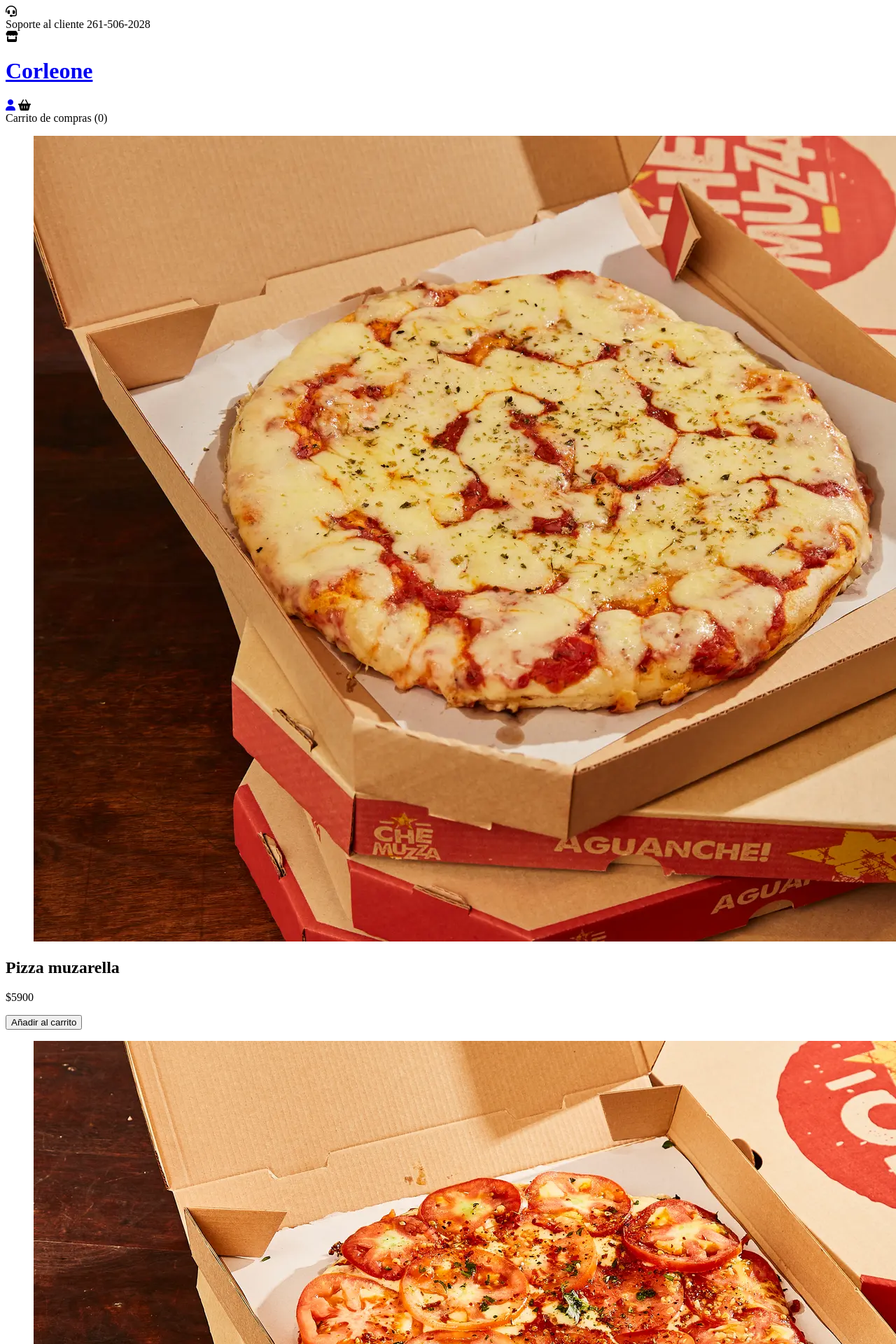
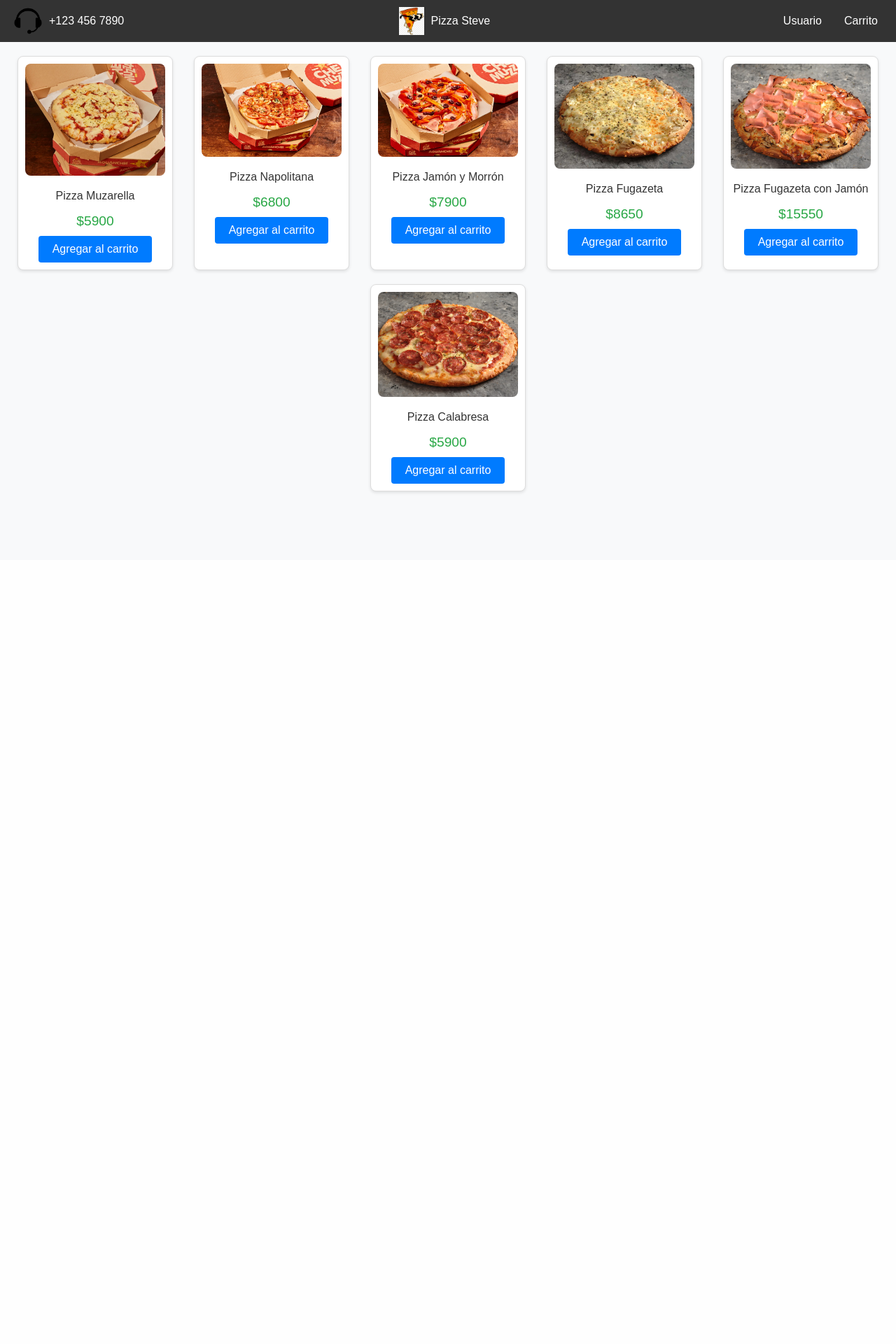
Before and after one commit to briannedbala/pizza-steve, a Flask app: page /shop in a window 1280 px wide; the page is wider, and only the part inside the window is pictured. Shown: the top 1920 px of that part at 70% size. After the commit the page ends 705 px from the top of that part, so only its background shows below. Run offline with Flask 3, Linux system fonts and the light colour scheme; some libraries are stand-ins or nearby versions.

Commit message:
Se agregaron las funciones de login/register/shop/add_to_cart/cart/remove_from_cart

```diff
--- a/src/app.py
+++ b/src/app.py
@@ -1,4 +1,4 @@
-from flask import Flask, render_template, request, flash, url_for, redirect
+from flask import Flask, render_template, request, flash, url_for, redirect, session
 from flask_mysqldb import MySQL
 from config import config
 
@@ -9,12 +9,14 @@ db = MySQL(app)
 
 @app.route('/')
 def index():
+    session.pop('cart', None)  # Vaciar el carrito al acceder al sitio
     return render_template('index.html')
 
 
 @app.route('/login', methods=['GET', 'POST'])
 def login():
     if request.method == 'POST':
+        # Obtener datos del formulario
         username = request.form['username']
         password = request.form['password']
 
@@ -24,12 +26,18 @@ def login():
         user = cur.fetchone()
         cur.close()
 
-        if user:
-            flash('Bienvenido', 'success')
-            return redirect(url_for('shop'))
-        else:
-            flash('No puede ingresar', 'danger')
-            return redirect(url_for('index'))
+        try:
+            # Vereficar en la base de datos
+            if user:
+                # Inicio de sesion exitoso
+                flash('¡Inicio de sesion exitoso!', 'success')
+                return redirect(url_for('shop'))
+            else:
+                # Inicio de sesion fallido
+                flash('No puede ingresar, intente nuevamente', 'danger')
+                return redirect(url_for('index'))
+        except Exception as e:
+            flash(str(e), 'danger')
 
     return render_template('login.html')
 
@@ -37,27 +45,98 @@ def login():
 @app.route('/register', methods=['GET', 'POST'])
 def register():
     if request.method == 'POST':
-        fullname = request.form['full-name']
+        # Obtener datos del formulario
+        fullname = request.form['fullname']
         username = request.form['username']
         password = request.form['password']
         email = request.form['email']
         neighborhood = request.form['neighborhood']
 
-        cur = db.connection.cursor()
-        cur.execute("INSERT INTO users (username, password, fullname, email, neighborhood) VALUES (%s, %s, %s, %s, %s,)",
-                    (username, password, fullname, email, neighborhood))
-        db.connection.commit()
-        cur.close()
-
-        flash('¡Registro exitoso! Por favor, inicia sesión.', 'success')
-        return redirect(url_for('login'))
+        try:
+            # Insertar en la base de datos
+            cur = db.connection.cursor()
+            query = "INSERT INTO users (username, password, fullname, email, neighborhood) VALUES (%s, %s, %s, %s, %s)"
+            cur.execute(query, (username, password,
+                        fullname, email, neighborhood))
+            db.connection.commit()
+            cur.close()
+            flash('¡Registro exitoso! Por favor, inicia sesión.', 'success')
+            return redirect(url_for('login'))
+        except Exception as e:
+            flash(f'Error al registrar: {e}', 'danger')
+            db.connection.rollback()
 
     return render_template('register.html')
 
 
 @app.route('/shop')
 def shop():
-    return render_template('shop.html')
+    products = [
+        {"id": 1, "name": "Pizza Muzarella", "price": 5900,
+            "image": "static/img/muzarella.jpg"},
+        {"id": 2, "name": "Pizza Napolitana", "price": 6800,
+            "image": "static/img/napolitana.jpg"},
+        {"id": 3, "name": "Pizza Jamón y Morrón", "price": 7900,
+            "image": "static/img/jamon_morron.jpg"},
+        {"id": 4, "name": "Pizza Fugazeta", "price": 8650,
+            "image": "static/img/fugazeta.jpg"},
+        {"id": 5, "name": "Pizza Fugazeta con Jamón", "price": 15550,
+            "image": "static/img/fugazeta_jamon.jpg"},
+        {"id": 6, "name": "Pizza Calabresa", "price": 5900,
+            "image": "static/img/calabresa.jpg"}
+    ]
+    return render_template('shop.html', products=products)
+
+
+@app.route('/add_to_cart/<int:product_id>')
+def add_to_cart(product_id):
+    # Obtener la lista de productos
+    products = [
+        {"id": 1, "name": "Pizza Muzarella", "price": 5900,
+            "image": "static/img/muzarella.jpg"},
+        {"id": 2, "name": "Pizza Napolitana", "price": 6800,
+            "image": "static/img/napolitana.jpg"},
+        {"id": 3, "name": "Pizza Jamón y Morrón", "price": 7900,
+            "image": "static/img/jamon_morron.jpg"},
+        {"id": 4, "name": "Pizza Fugazeta", "price": 8650,
+            "image": "static/img/fugazeta.jpg"},
+        {"id": 5, "name": "Pizza Fugazeta con Jamón", "price": 15550,
+            "image": "static/img/fugazeta_jamon.jpg"},
+        {"id": 6, "name": "Pizza Calabresa", "price": 5900,
+            "image": "static/img/calabresa.jpg"}
+    ]
+
+    # Buscar el producto
+    product = next((p for p in products if p["id"] == product_id), None)
+
+    if product:
+        # Obtener el carrito de la sesión o crear uno nuevo
+        if 'cart' not in session:
+            session['cart'] = []
+
+        # Añadir el producto al carrito
+        session['cart'].append(product)
+        flash(f'{product["name"]} añadido al carrito.', 'success')
+    else:
+        flash('Producto no encontrado.', 'danger')
+
+    return redirect(url_for('shop'))
+
+
+@app.route('/cart')
+def cart():
+    cart = session.get('cart', [])
+    total = sum(item['price'] for item in cart)
+    return render_template('cart.html', cart=cart, total=total)
+
+
+@app.route('/remove_from_cart/<int:product_id>')
+def remove_from_cart(product_id):
+    cart = session.get('cart', [])
+    cart = [item for item in cart if item['id'] != product_id]
+    session['cart'] = cart
+    flash('Producto eliminado del carrito.', 'success')
+    return redirect(url_for('cart'))
 
 
 if __name__ == '__main__':
--- a/src/templates/shop.html
+++ b/src/templates/shop.html
@@ -1,110 +1,122 @@
 <!DOCTYPE html>
-<html lang="en">
-
+    <html lang="es">
     <head>
         <meta charset="UTF-8">
         <meta name="viewport" content="width=device-width, initial-scale=1.0">
-    <title>El padrino</title>
-    <link rel="stylesheet" href="static\style.css">
+        <title>Tienda de Pizzas</title>
+        <style>
+            body {
+                font-family: Arial, sans-serif;
+                margin: 0;
+                padding: 0;
+                background-color: #f8f9fa;
+                color: #333;
+            }
+
+            .header {
+            display: flex;
+            justify-content: space-between;
+            align-items: center;
+            background-color: #333;
+            color: white;
+            padding: 10px 20px;
+            }
+            .header .left, .header .center, .header .right {
+                display: flex;
+                align-items: center;
+            }
+            .header .left img, .header .center img, .header .right img {
+                height: 40px;
+                margin-right: 10px;
+            }
+            .header .center {
+                flex: 1;
+                justify-content: center;
+            }
+            .header .right button {
+                background: none;
+                border: none;
+                color: white;
+                cursor: pointer;
+                margin-left: 20px;
+                font-size: 16px;
+            }
+
+            main {
+                padding: 20px;
+            }
+
+            /* Estilos para la lista de productos */
+            .product-list {
+                display: flex;
+                flex-wrap: wrap;
+                justify-content: space-around;
+                gap: 20px;
+            }
+
+            .product {
+                background-color: white;
+                border: 1px solid #ddd;
+                border-radius: 8px;
+                padding: 10px;
+                width: 200px;
+                box-shadow: 0 2px 4px rgba(0,0,0,0.1);
+                text-align: center;
+            }
+
+            .product img {
+                max-width: 100%;
+                height: auto;
+                border-radius: 8px;
+            }
+
+            .product-price {
+                font-size: 1.2em;
+                margin: 10px 0;
+                color: #28a745;
+            }
+
+            .add-to-cart {
+                display: inline-block;
+                padding: 10px 20px;
+                background-color: #007bff;
+                color: white;
+                text-decoration: none;
+                border-radius: 4px;
+                transition: background-color 0.3s ease;
+            }
+
+            .add-to-cart:hover {
+                background-color: #0056b3;
+            }
+        </style>
     </head>
-
     <body>
-    <header>
-        <div class='container-hero'>
-            <div class="container hero">
-                <div class="customer-support">
-                    <i class="fa-solid fa-headset"></i>
-                    <div class="content-customer-support">
-                        <span class="text">Soporte al cliente</span>
-                        <span class="number">261-506-2028</span>
+        <header class="header">
+            <div class="left">
+                <img src="logo-atencion.png" alt="Logo Soporte">
+                <span>+123 456 7890</span>
             </div>
+            <div class="center">
+                <img src="/src/static/img/logo-nombre.png" alt="Logo Negocio">
+                <span>Pizza Steve</span>
             </div>
-
-                <div class="container-logo">
-                    <i class="fa-solid fa-store"></i>
-                    <h1 class="logo"><a href="/">Corleone</a></h1>
-                </div>
-
-                <div class="container-user">
-                    <a href="/login"><i class="fa-solid fa-user"></i></a>
-                    <i class="fa-solid fa-basket-shopping"></i>
-                    <div class="content-shopping-cart">
-                        <span class="text">Carrito de compras</span>
-                        <span class="number">(0)</span>
-                    </div>
-                </div>
-            </div>
-        </div>
-
-        <div class="container-items">
-            <div class="item">
-                <figure>
-                    <img src="/static/img/muzarella.jpg" alt="producto" />
-                </figure>
-                <div class="info-product">
-                    <h2>Pizza muzarella</h2>
-                    <p class="price">$5900</p>
-                    <button type="submit">Añadir al carrito</button>
-                </div>
-            </div>
-
-            <div class="item">
-                <figure>
-                    <img src="/static/img/napolitana.jpg" alt="producto" />
-                </figure>
-                <div class="info-product">
-                    <h2>Pizza napolitana</h2>
-                    <p class="price">$6800</p>
-                    <button>Añadir al carrito</button>
-                </div>
-            </div>
-
-            <div class="item">
-                <figure>
-                    <img src="/static/img/jamon_morron.jpg" alt="producto" />
-                </figure>
-                <div class="info-product">
-                    <h2>Pizza con jamon y morron</h2>
-                    <p class="price">$7900</p>
-                    <button>Añadir al carrito</button>
-                </div>
-            </div>
-
-            <div class="item">
-                <figure>
-                    <img src="/static/img/fugazeta.jpg" alt="producto" />
-                </figure>
-                <div class="info-product">
-                    <h2>Pizza fugaza grande</h2>
-                    <p class="price">$8650</p>
-                    <button>Añadir al carrito</button>
-                </div>
-            </div>
-
-            <div class="item">
-                <figure>
-                    <img src="/static/img/fugazeta_jamon.jpg" alt="producto" />
-                </figure>
-                <div class="info-product">
-                    <h2>Pizza fugaza con jamon grande</h2>
-                    <p class="price">$15550</p>
-                    <button>Añadir al carrito</button>
-                </div>
-            </div>
-
-            <div class="item">
-                <figure>
-                    <img src="/static/img/calabresa.jpg" alt="producto" />
-                </figure>
-                <div class="info-product">
-                    <h2>Pizza calabresa</h2>
-                    <p class="price">$5900</p>
-                    <button>Añadir al carrito</button>
-                </div>
-            </div>
+            <div class="right">
+                <button onclick="location.href='usuario.html'">Usuario</button>
+                <button onclick="location.href='cart'">Carrito</button>
             </div>
         </header>
-
-    <script src="https://kit.fontawesome.com/81581fb069.js" crossorigin="anonymous"></script>
+        <main>
+            <div class="product-list">
+                {% for product in products %}
+                <div class="product">
+                    <img src="{{ product.image }}" alt="{{ product.name }}">
+                    <p>{{ product.name }}</p>
+                    <div class="product-price">${{ product.price }}</div>
+                    <a href="{{ url_for('add_to_cart', product_id=product.id) }}" class="add-to-cart">Agregar al carrito</a>
+                </div>
+                {% endfor %}
+            </div>
+        </main>
     </body>
     </html>
```
Also changed, not shown: src/templates/cart.html (added, +148 -0 lines), src/templates/mercado_pago.html (added, +11 -0 lines), src/templates/register.html (+11 -4 lines), src/static/img/carrito.png (added), src/static/img/logo-atencion.png (added), src/static/img/logo-nombre.png (added). Lines whose indentation alone changed are shown as unchanged.
